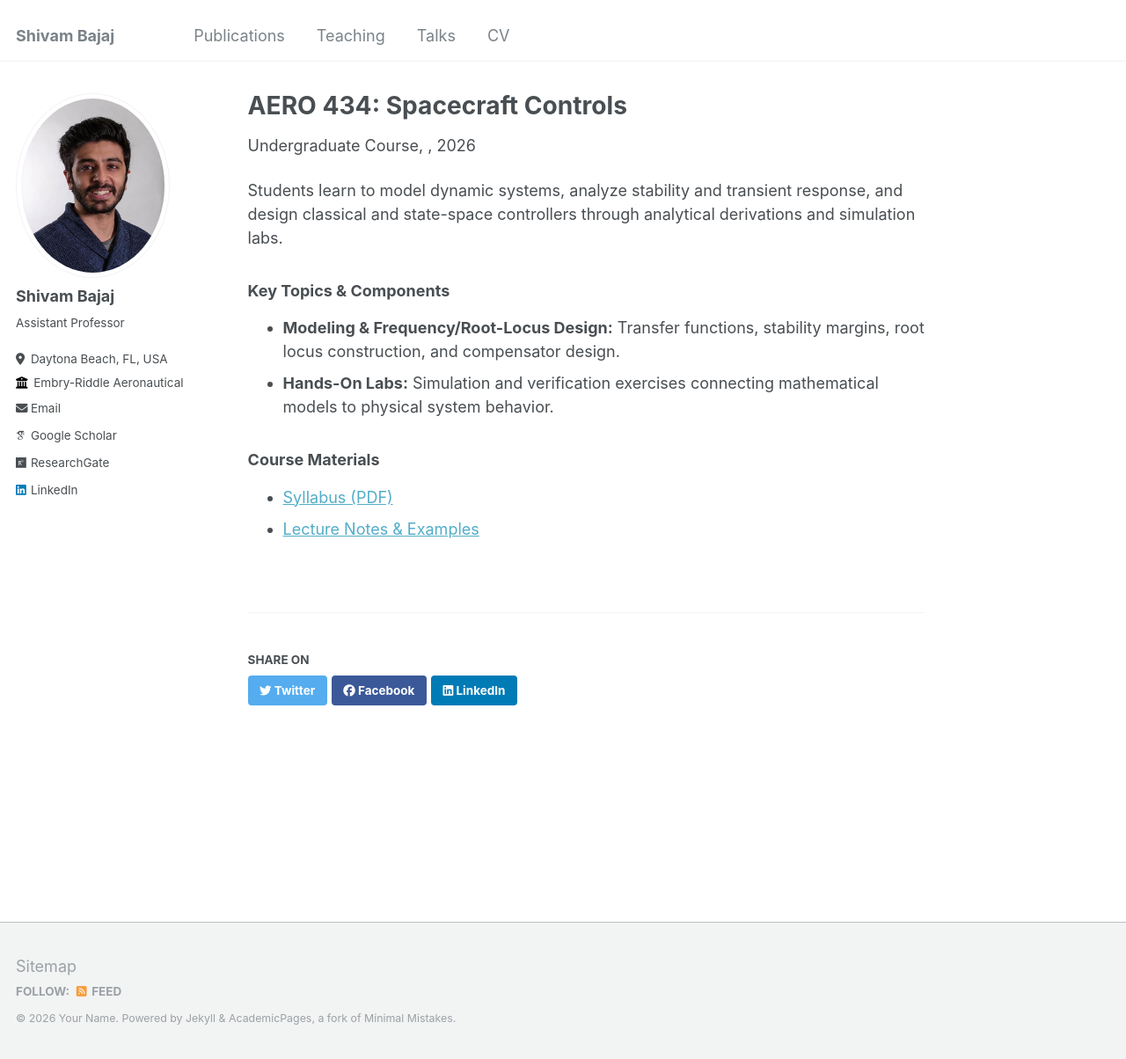
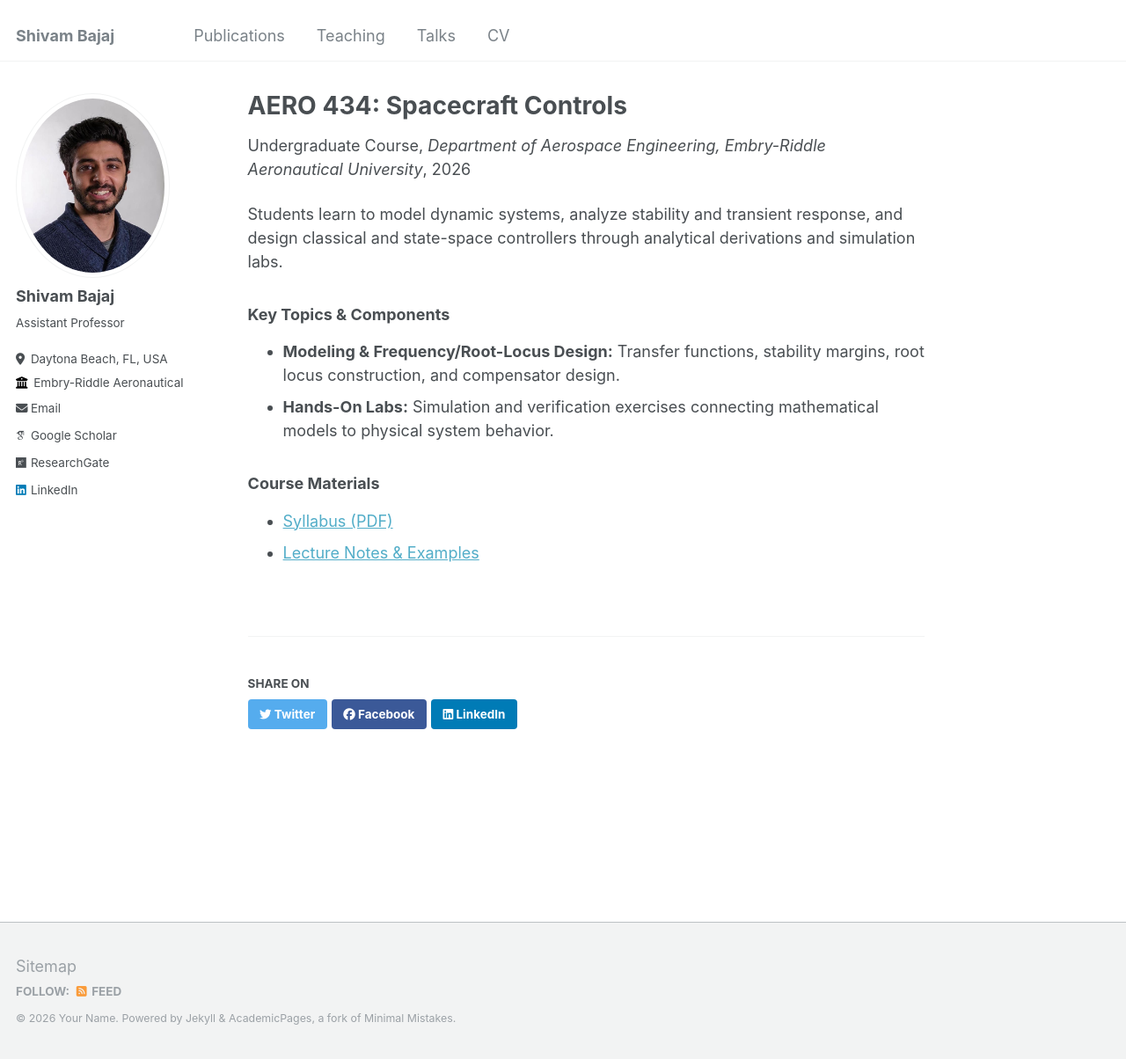
Before and after one commit to shivambajaj08/shivambajaj08.github.io, a Jekyll site: the page built from _teaching/2014-spring-teaching-1.md, in a window 1280 px wide and 1204 px high. Shown: the whole window at 88% size. Built offline with Jekyll 4.4.1, drawn with Linux system fonts in a browser that asks for light colours; some web fonts are replaced.

Commit message:
Update 2014-spring-teaching-1.md

```diff
--- a/_teaching/2014-spring-teaching-1.md
+++ b/_teaching/2014-spring-teaching-1.md
@@ -2,6 +2,7 @@
 title: "AERO 434: Spacecraft Controls"
 collection: teaching
 type: "Undergraduate Course"
+venue: "Department of Aerospace Engineering, Embry-Riddle Aeronautical University"
 term: "Fall 2026"
 permalink: /teaching/2026-fall-aero-434
 ---
```
